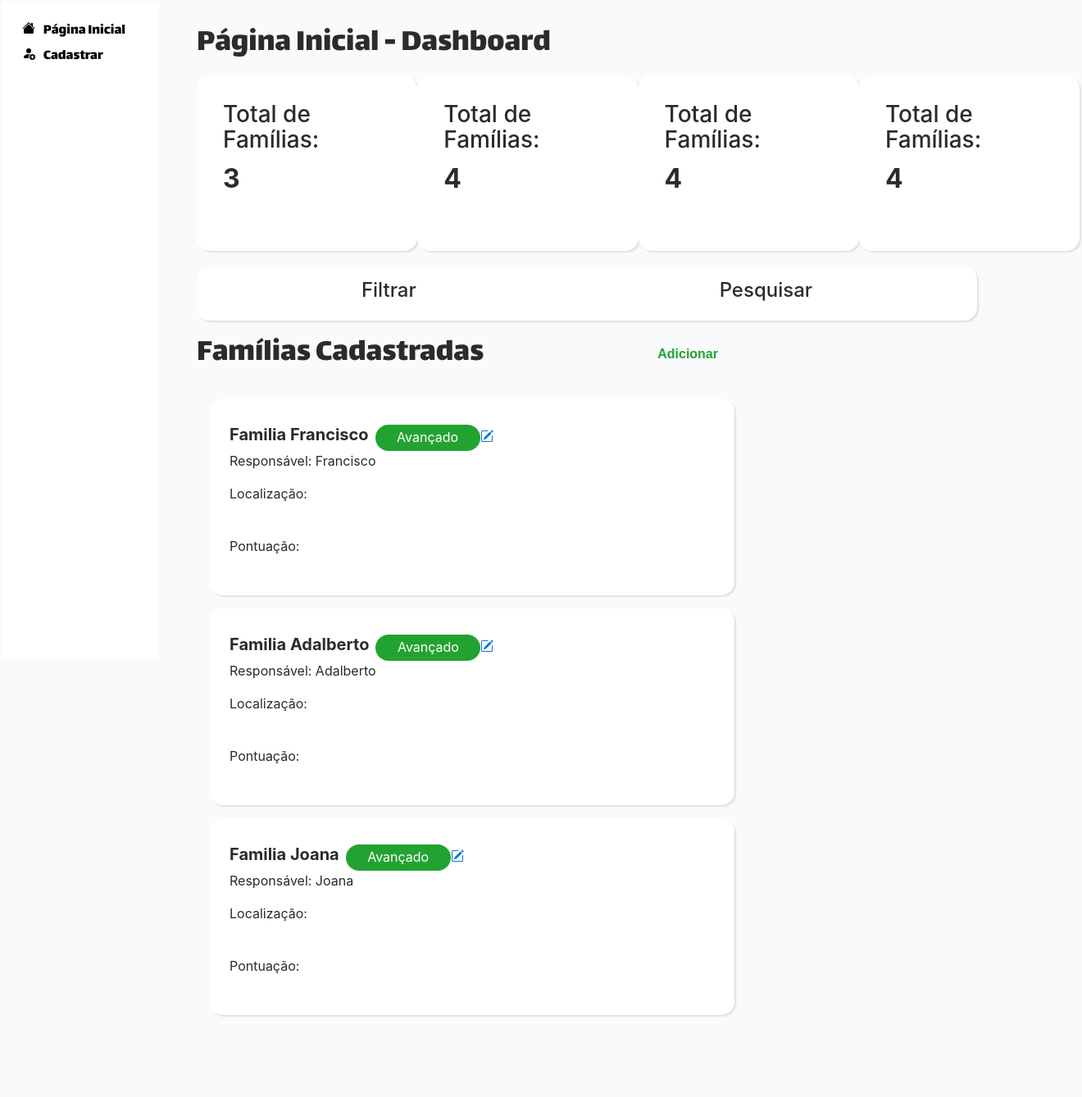
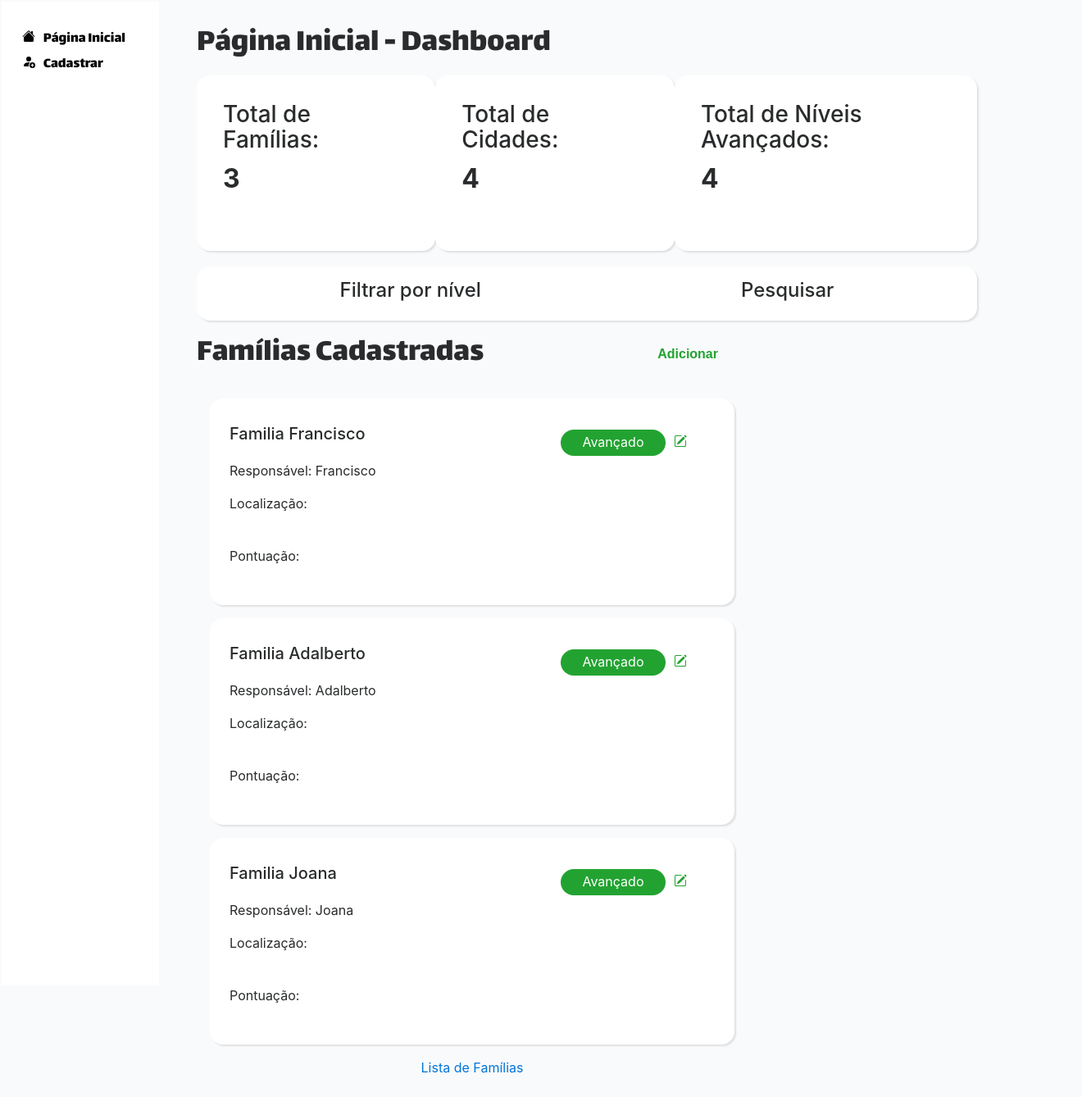
Before and after one commit to Filepa/SistemaSEAPAC, a Django app: page / in a window 1320 px wide. Shown: the part 96-1434 px from the top of the page at 82% size. Before the commit the page ends 1336 px from the top, so only its background shows below. Run offline with Django 5.2, Linux system fonts and the light colour scheme; data comes from the database, SQL or seed files in the repository; some web fonts are replaced.

Commit message:
to com tanta dor de cabeça que nao to entendendo mais nada mds

```diff
--- a/flow/templates/flow/index.html
+++ b/flow/templates/flow/index.html
@@ -9,21 +9,17 @@
         <p class='p-info'>{{ total_families }}</p>
     </div>
     <div class='block-info'>
-        <h3 class='block-title-info'>Total de Famílias: </h3>
+        <h3 class='block-title-info'>Total de Cidades: </h3>
         <p class='p-info'>4</p>
     </div>
     <div class='block-info'>
-        <h3 class='block-title-info'>Total de Famílias: </h3>
-        <p class='p-info'>4</p>
-    </div>
-    <div class='block-info'>
-        <h3 class='block-title-info'>Total de Famílias: </h3>
+        <h3 class='block-title-info'>Total de Níveis Avançados: </h3>
         <p class='p-info'>4</p>
     </div>
 </div>
 <div class='search-field'>
     <div class='filter'>
-        <h4>Filtrar</h4>
+        <h4>Filtrar por nível</h4>
         <!--Aqui fica o campo de filtro-->
     </div>
     <div class='search' >
@@ -37,17 +33,22 @@
             <h1 class='title'>Famílias Cadastradas</h1>
             <a id='add-family' href="{% url 'register' %}">Adicionar</a>
         </div>
+        <div class="list-cards">
             {% for family in families %}
                 <div class='family-card trigger' onclick="redirect('{% url 'flow' family.nome_familia|slugify %}')">
                     <div class="family-card-header">
-                    <h5 class='family-name'>{{ family.nome_familia }}</h5>
+                        <div class='family-name'>
+                            <h5>{{ family.nome_familia }}</h5>
+                        </div>
+                        <div class="family-card-actions">
                             <div class="tag-transition-level">Avançado</div>
-                    <a id='edit-family' href="{% url 'register' id=family.id %}">
+                            <a class='edit-family' href="{% url 'edit_family' family.id %}">
                                 <svg xmlns="http://www.w3.org/2000/svg" width="16" height="16" fill="currentColor" class="bi bi-pencil-square" viewBox="0 0 16 16">
                                     <path d="M15.502 1.94a.5.5 0 0 1 0 .706L14.459 3.69l-2-2L13.502.646a.5.5 0 0 1 .707 0l1.293 1.293zm-1.75 2.456-2-2L4.939 9.21a.5.5 0 0 0-.121.196l-.805 2.414a.25.25 0 0 0 .316.316l2.414-.805a.5.5 0 0 0 .196-.12l6.813-6.814z"/>
                                     <path fill-rule="evenodd" d="M1 13.5A1.5 1.5 0 0 0 2.5 15h11a1.5 1.5 0 0 0 1.5-1.5v-6a.5.5 0 0 0-1 0v6a.5.5 0 0 1-.5.5h-11a.5.5 0 0 1-.5-.5v-11a.5.5 0 0 1 .5-.5H9a.5.5 0 0 0 0-1H2.5A1.5 1.5 0 0 0 1 2.5z"/>
                                 </svg>
                             </a>
+                        </div>
                     </div>
                     <p>Responsável: {{ family.nome_titular}}</p>
                     <p>Localização: </p>
@@ -56,6 +57,10 @@
                     <!--Aqui ficaria a linha de progressão x/100%-->
                 </div>
             {% endfor %}
+            <div class="list-families-a-div">
+                <a class="list-families-a" href="#">Lista de Famílias</a>
+            </div>
+        </div>
     </div>
     <div class='family-data' id='target'>
         <div class='block-data'>
@@ -73,7 +78,5 @@
         </div>
     </div>
 </section>
-<footer>
-
-</footer>
+<br>
 {% endblock %}
--- a/static/css/dashboard.css
+++ b/static/css/dashboard.css
@@ -2,6 +2,8 @@
 
 :root {
     --dark-green: #03500C;
+    --soft-dark-green: #085731;
+    --softer-dark-green: #1a6938;
     --background-grey: #F9FAFB;
     --soft-green: #22A331;
     --soft-green-hover: #51d360;
@@ -27,19 +29,25 @@ body{
     background: var(--dark-green);
     width: 100%;
     height: 6rem;
+    z-index: 1000;
 }
 
 .sidebar{
     background: white;
     font-family: var(--font-lalezar);
-    position: fixed;
-    height: 100%;
+    min-height: 150vh;
     width: 12rem;
     display: flex;
     flex-direction: column;
     padding: 20px;
     margin: 2px;
     font-size: large;
+    position: absolute;
+}
+
+.sidebar-items{
+    position: fixed;
+    top: 8rem;
 }
 
 .sidebar-item{
@@ -110,6 +118,10 @@ main{
     display: flex;
 }
 
+.list-cards{
+    justify-items: center;
+}
+
 #add-family{
     padding: 10px 36px;
     font-family: var(--font-murecho);
@@ -137,10 +149,15 @@ main{
 
 .family-card-header{
     display: flex;
+    justify-content: space-between;
+}
+
+.family-card-actions{
+    display: flex;
+    margin-right: 3rem;
     flex-direction: row;
     align-items: center;
 }
-
 .family-name{
     font-weight: bold;
 }
@@ -154,6 +171,19 @@ main{
     text-align: center;
     color: white;
     padding: 3px;
+}
+
+.edit-family{
+    border-radius: 10px;
+    padding: 5px;
+    margin: 5px 5px;
+    color: var(--soft-green);
+}
+
+.edit-family:hover{
+    background: var(--softer-green);
+    transition: all 0.3s ease-in-out;
+    color: var(--soft-green-hover);
 }
 
 #target{
--- a/templates/base.html
+++ b/templates/base.html
@@ -14,6 +14,7 @@
         Teste
     </nav>
     <aside class='sidebar'>
+        <div class="sidebar-items">
             <div class='sidebar-item'>
                 <a class='navlink' href="{% url 'index' %}">
                     <svg xmlns="http://www.w3.org/2000/svg" width="16" height="16" fill="currentColor" class="bi bi-house-fill" viewBox="0 0 16 16">
@@ -32,6 +33,7 @@
                     <p class='sidebar-item-text'>Cadastrar</p>
                 </a>
             </div>
+        </div>
     </aside>
     <main>
         {% block center %}
```
Also changed, not shown: flow/migrations/0003_rename_nome_sistema_subsystem_nome_subsistema_and_more.py (added). Lines whose indentation alone changed are shown as unchanged.
